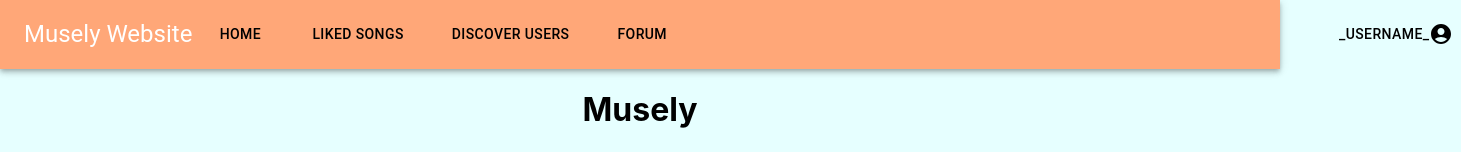
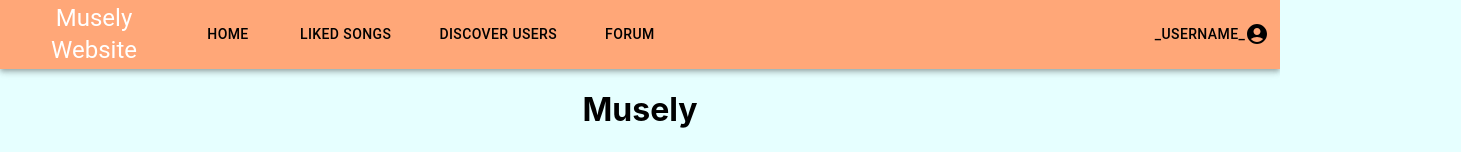
Before and after one commit to yangjus/spotify-proj, a React (Create React App) app in the folder frontend/: page /home in a window 1280 px wide. Shown: the top 152 px of the page, 1461 px wide, since content can reach past the window. Built offline with nearby package versions, Linux system fonts and the light colour scheme; no server answers.

Commit message:
gridified the navbar

```diff
--- a/frontend/src/components/Navbar.js
+++ b/frontend/src/components/Navbar.js
@@ -2,6 +2,7 @@ import {React, useState} from "react";
 import { Link } from "react-router-dom";
 import {AppBar, Box, Toolbar, Typography, Button, Menu, MenuItem} from '@mui/material';
 import AccountCircleIcon from '@mui/icons-material/AccountCircle';
+import Grid from '@mui/material/Grid';
 
 const Navbar = () => {
 
@@ -24,9 +25,15 @@ const Navbar = () => {
         <Box sx={{ flexGrow: 1 }}>
             <AppBar position="static">
                 <Toolbar style={{backgroundColor: "#FFA778"}}>
-                    <Typography variant="h5" component="div">
+                    <Grid container spacing={2}>
+                        <Grid container item xs = {1.5} alignItems = "center">
+                            <Typography variant="h5" component="div"  >
                                 Musely Website
                             </Typography>
+                        </Grid>
+                        <Grid container item xs={9.5} justifyContent="flex-start">
+
+
                             <Link to="/home" style={linkStyle}>
                                 <Button color="inherit">Home</Button>
                             </Link>
@@ -36,20 +43,29 @@ const Navbar = () => {
                             <Link to="/home" style={linkStyle}>
                                 <Button color="inherit">Discover Users</Button>
                             </Link>
+
                             <Link to="/home" style={linkStyle}>
                                 <Button color="inherit">Forum</Button>
                             </Link>
+
+                        </Grid>
+
+                        <Grid container item xs={1}>
                             <Button id="basic-button" aria-controls={open ? 'basic-menu' : undefined}
                                     aria-haspopup="true" aria-expanded={open ? 'true' : undefined} onClick={handleClick}
-                        style={{color: "black", position: "relative", left: "80vh"}}>
+                                    style={{color: "black", position: "relative"}}>
                                 _username_
                                 <AccountCircleIcon/>
                             </Button>
+
                             <Menu id="basic-menu" anchorEl={anchorEl} open={open}
                                   onClose={handleClose} MenuListProps={{'aria-labelledby': 'basic-button',}}>
                                 <MenuItem onClick={handleClose}>My Profile</MenuItem>
                                 <MenuItem onClick={handleClose}>Logout</MenuItem>
                             </Menu>
+
+                        </Grid>
+                    </Grid>
                     </Toolbar>
             </AppBar>
         </Box>
```
Lines whose indentation alone changed are shown as unchanged.
